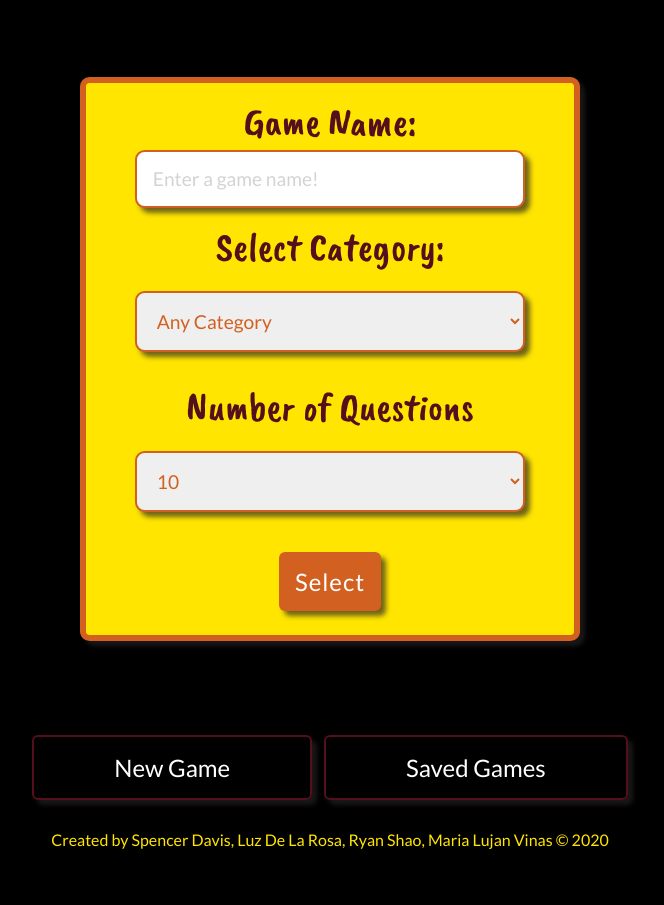
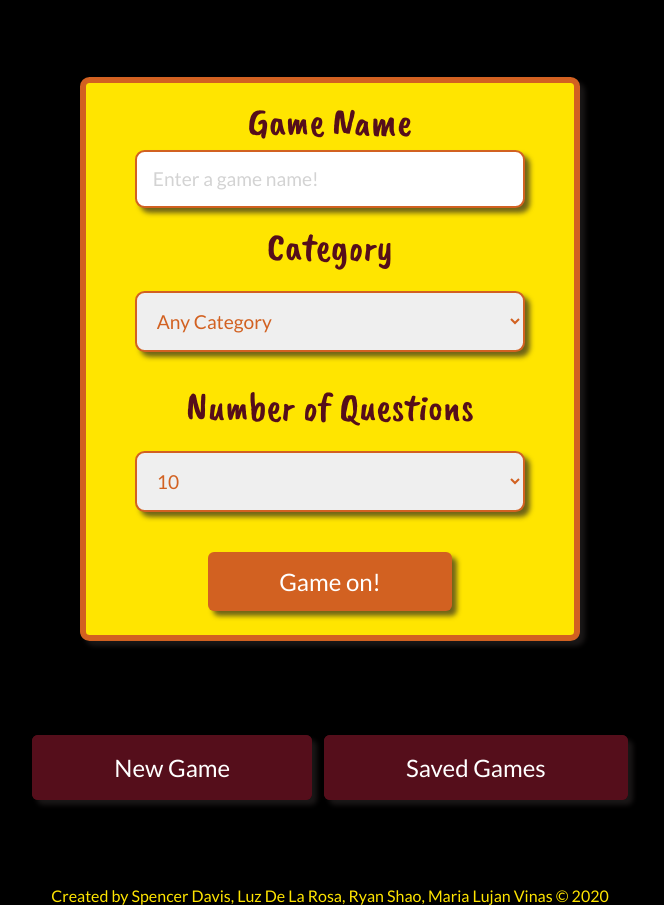
Before and after one commit to luztherose/trivialPursuitProjectSix, a React (Create React App) app: page /newGame in a window 1280 px wide. Shown: the part 129-1034 px from the top of the page, without its empty margins (310-974 px from the left). Before the commit the page ends 978 px from the top, so only its background shows below. Built offline with nearby package versions, Linux system fonts and the light colour scheme.

Commit message:
last scss touches

```diff
--- a/src/components/Form.js
+++ b/src/components/Form.js
@@ -4,7 +4,7 @@ class Form extends Component {
   render() {
     return (
       <form onSubmit={(e) => this.props.handleSubmit(e)}>
-        <label>Game Name: </label>
+        <label>Game Name </label>
         <input
           name="gameName"
           type="text"
@@ -15,7 +15,7 @@ class Form extends Component {
           aria-label="write a title for your quiz"
           placeholder= "Enter a game name!"
         ></input>
-        <label> Select Category:</label>
+        <label> Category</label>
 
         <select
           name="triviaCategory"
@@ -65,7 +65,7 @@ class Form extends Component {
           <input
           type="submit"
           aria-label="select quiz options and begin game"
-          value="Select"
+          value="Game on!"
         />
 
         )}
--- a/src/sass/_footer.scss
+++ b/src/sass/_footer.scss
@@ -4,7 +4,6 @@
 }
 footer {
   text-align: center;
-  padding: .5rem;
   flex-shrink: 0;
   align-self: flex-end;
   margin: 0 auto;
@@ -16,5 +15,9 @@ footer {
 
   p {
     color: $lightestColour;
+    margin-top: 5rem;
+    margin-bottom: 1rem;
+
+
   }
 }
--- a/src/sass/_form.scss
+++ b/src/sass/_form.scss
@@ -51,7 +51,7 @@ form {
   input[type="submit"] {
     @include button;
     color: white;
-    letter-spacing: 1px;
+    width: 50%;
   }
 
   input[type="submit"]:hover,
--- a/src/sass/_mediaQueries.scss
+++ b/src/sass/_mediaQueries.scss
@@ -53,6 +53,10 @@
         width:90%;
     }
 
+    form .form-control{
+        width:90%;
+    }
+
     .GameCard .questionBox {
         padding: 1rem;
     }
--- a/src/sass/_nav.scss
+++ b/src/sass/_nav.scss
@@ -25,12 +25,14 @@ nav {
     @include button;
     padding: 1rem 5rem;
     border: 2px solid $darkestColour;
-    background-color: transparent;
+    background-color: $darkestColour;
     color:white;
   }
 
   a:hover {
     @include buttonHover;
-    border: 2px solid $darkestColour;
+    border: 2px solid white;
+    background-color: white;
+    color:black;
   }
 }
```
